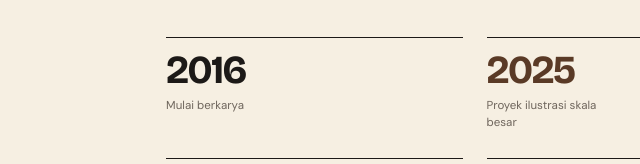
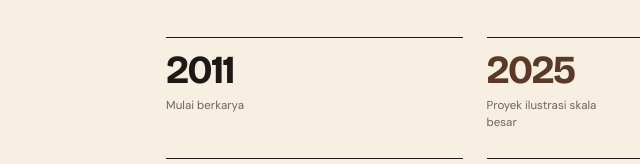
Before and after one commit to RiffaYP/portfolio-icha, a plain HTML site: page index.html in a window 1280 px wide. Shown: the part 1556-1720 px from the top of the page, 473-1113 px from the left. Drawn offline with Linux system fonts and the light colour scheme.

Commit message:
Update creative journey start year

```diff
--- a/index.html
+++ b/index.html
@@ -201,7 +201,7 @@
 
             <div class="stats" data-reveal>
               <div class="stat">
-                <span class="stat-num">2016</span>
+                <span class="stat-num">2011</span>
                 <span class="stat-label">Mulai berkarya</span>
               </div>
               <div class="stat">
```
